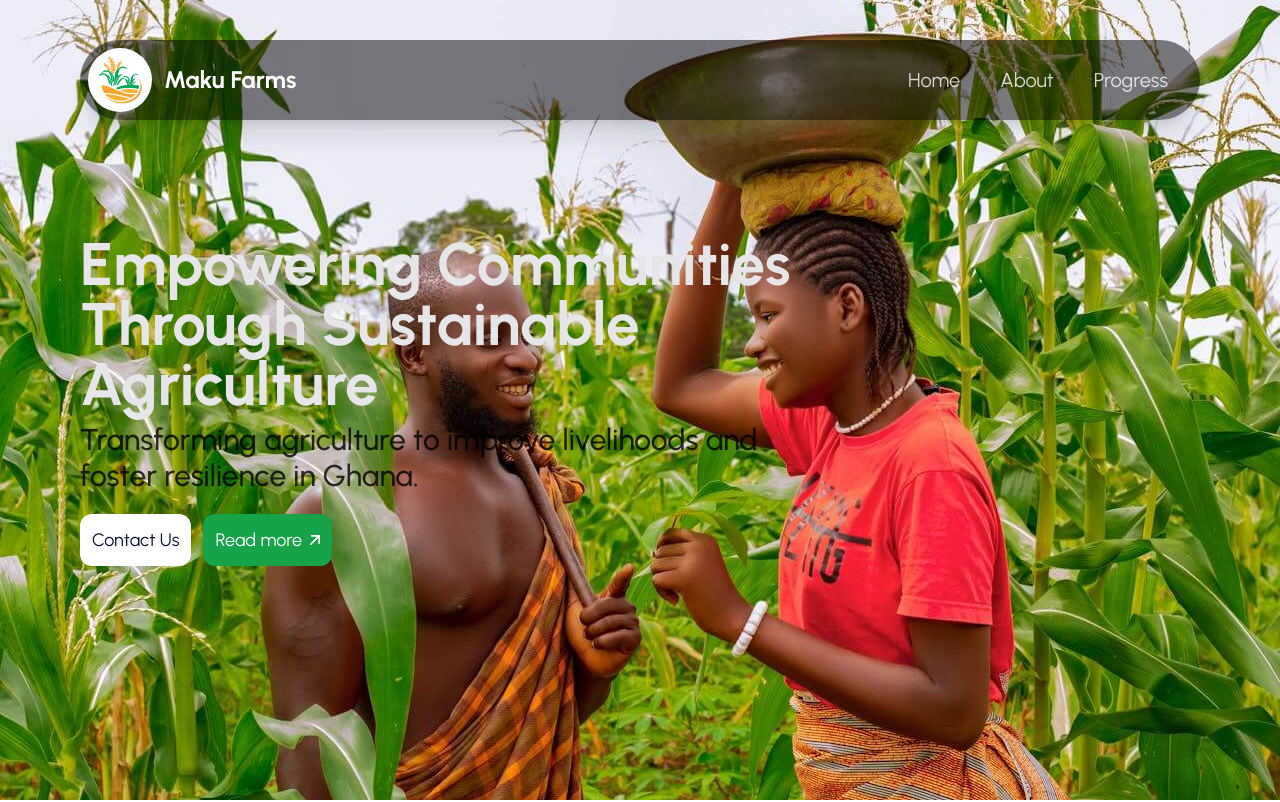
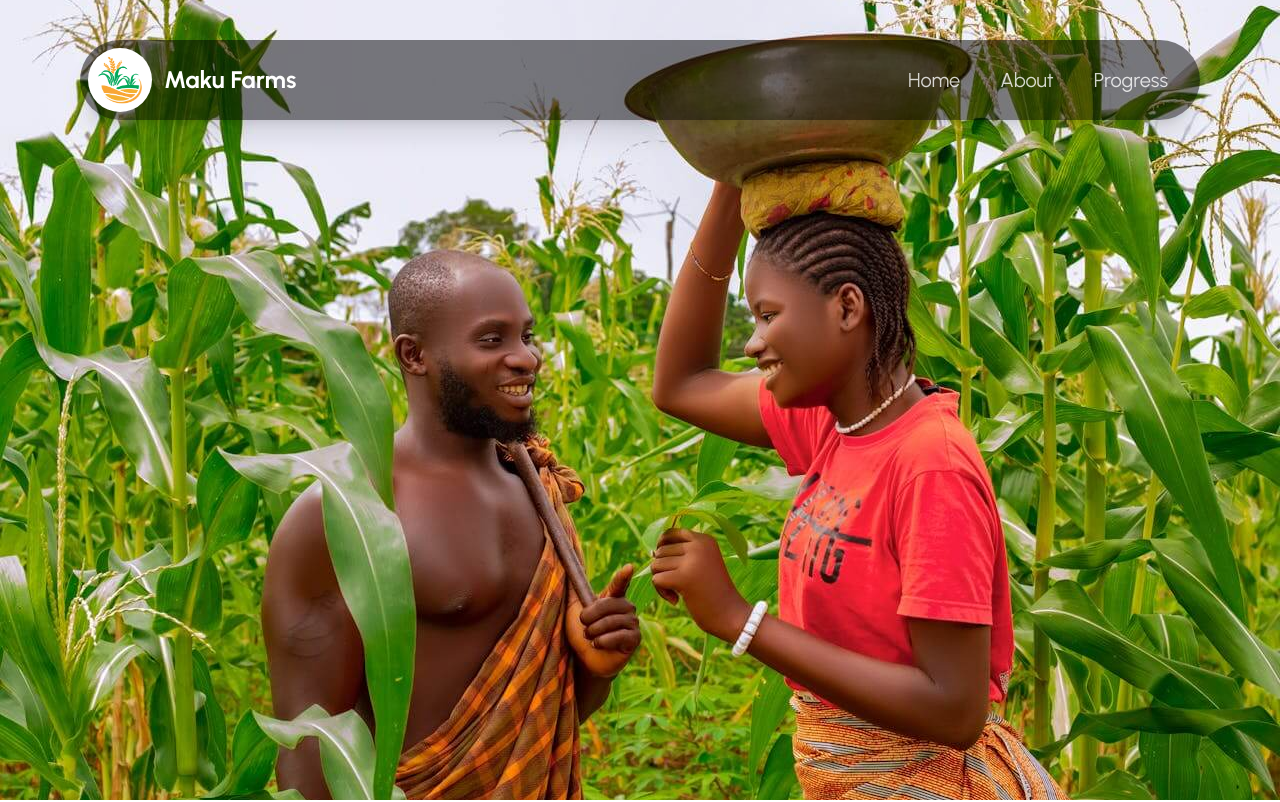
Before and after one commit to Korkoe-codes/makufarms-frontend, a React (Vite) app: page / in a window 1280 px wide. Shown: the top 802 px of the page. Built offline with nearby package versions, Linux system fonts and the light colour scheme.

Commit message:
work on hero section

```diff
--- a/src/components/Home.jsx
+++ b/src/components/Home.jsx
@@ -11,7 +11,7 @@ const Home = () => {
       </div>
 
       {/* Hero Text Section */}
-      <section className="flex flex-col justify-center items-start lg:w-full px-5 lg:px-20 z-10">
+      <section className="flex flex-col justify-center items-start lg:w-full px-5 lg:px-20 -z-1">
         <h1 className="lg:text-2xl xl:text-6xl 2xl:text-8xl font-bold text-[#E6E6E9]">
           Empowering Communities Through Sustainable Agriculture
         </h1>
```
